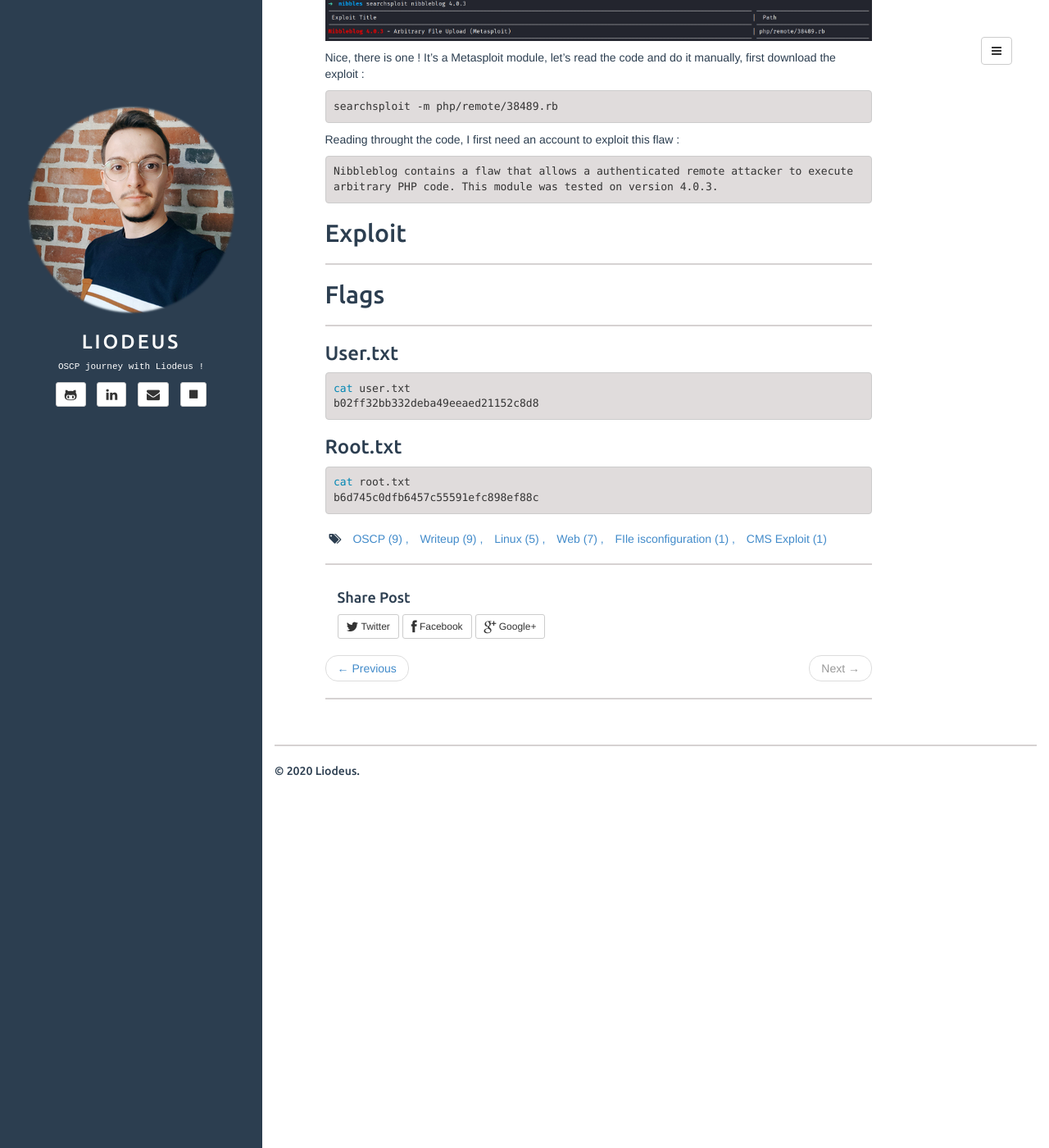
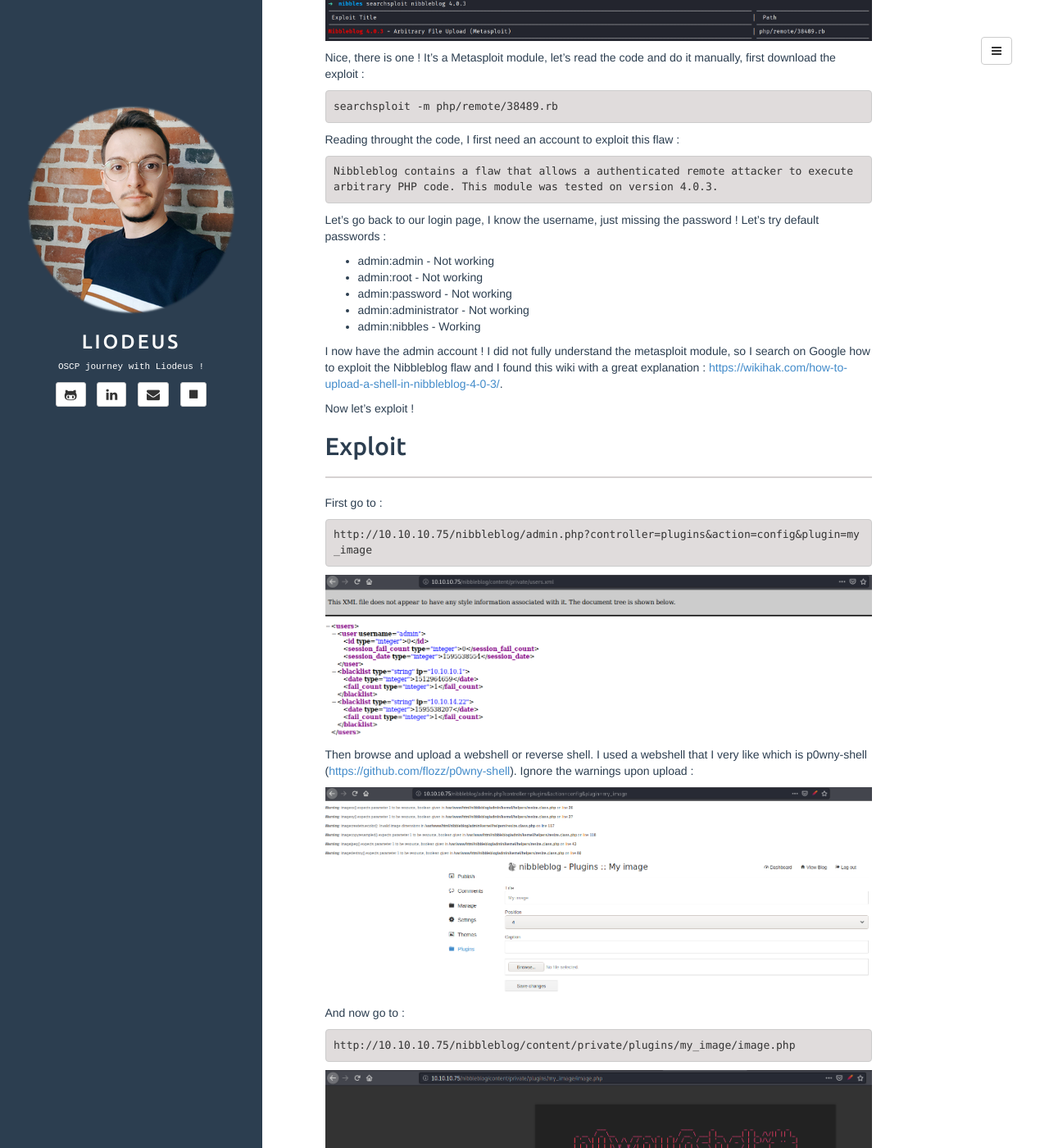
Before and after one commit to Liodeus/liodeus.github.io, a Jekyll site: the page built from _posts/2020-07-24-nibbles.md, in a window 1280 px wide and 1400 px high, scrolled down 2849 px. Shown: the whole window at 82% size. Built offline with Jekyll 4.4.1, drawn with Linux system fonts in a browser that asks for light colours; some of the changed text lies outside the part shown.

Commit message:
Add files via upload

````diff
--- a/_posts/2020-07-24-nibbles.md
+++ b/_posts/2020-07-24-nibbles.md
@@ -101,13 +101,13 @@ Looking throught those files and directories, I was able to found the version of
 
 ![Nibbleblog version](/assets/imgs/nibbles/version.PNG)
 
-![Nibbleblog](/assets/imgs/nibbles/login_admin.PNG)
+![Nibbleblog login page](/assets/imgs/nibbles/login_admin.PNG)
 
-![Nibbleblog](/assets/imgs/nibbles/user.PNG)
+![Nibbleblog user page](/assets/imgs/nibbles/user.PNG)
 
 Knowing the version installed let's see if there is known exploits :
 
-![Nibbleblog](/assets/imgs/nibbles/exploit.PNG)
+![Searchsploit Nibbleblog 4.0.3](/assets/imgs/nibbles/exploit.PNG)
 
 Nice, there is one ! It's a Metasploit module, let's read the code and do it manually, first download the exploit :
 
@@ -121,15 +121,43 @@ Reading throught the code, I first need an account to exploit this flaw :
 Nibbleblog contains a flaw that allows a authenticated remote attacker to execute arbitrary PHP code. This module was tested on version 4.0.3.
 ```
 
+Let's go back to our login page, I know the username, just missing the password ! Let's try default passwords :
 
+- admin:admin - Not working
+- admin:root - Not working
+- admin:password - Not working
+- admin:administrator - Not working
+- admin:nibbles - Working
 
+I now have the admin account ! I did not fully understand the metasploit module, so I search on Google how to exploit the Nibbleblog flaw and I found this wiki with a great explanation : [https://wikihak.com/how-to-upload-a-shell-in-nibbleblog-4-0-3/](https://wikihak.com/how-to-upload-a-shell-in-nibbleblog-4-0-3/).
 
-
-
+Now let's exploit !
 
 ## Exploit
 
 ------
+
+First go to :
+
+```
+http://10.10.10.75/nibbleblog/admin.php?controller=plugins&action=config&plugin=my_image
+```
+
+![Image plugin](/assets/imgs/nibbles/user.PNG)
+
+Then browse and upload a webshell or reverse shell. I used a webshell that I very like which is p0wny-shell ([https://github.com/flozz/p0wny-shell](https://github.com/flozz/p0wny-shell)). Ignore the warnings upon upload :
+
+![Warnings ignore](/assets/imgs/nibbles/warnings.PNG)
+
+And now go to :
+
+```
+http://10.10.10.75/nibbleblog/content/private/plugins/my_image/image.php
+```
+
+![Powny shell](/assets/imgs/nibbles/powny_shell.PNG)
+
+I have a webshell as the user ! Now it's time to root !
 
 
 
````
